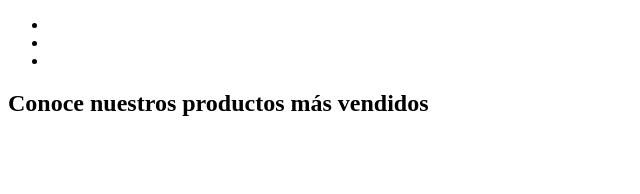
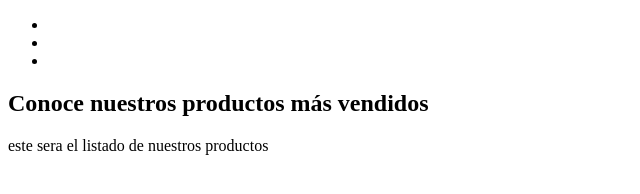
Before and after one commit to miguelortiz-code/prueba-git, a plain HTML site: page index.html in a window 1280 px wide. Shown: the whole page, without its empty margins (0-640 px from the left). Drawn offline with Linux system fonts and the light colour scheme.

```diff
--- a/index.html
+++ b/index.html
@@ -18,6 +18,7 @@
 
     <section>
         <h1>Conoce nuestros productos más vendidos</h1>
+        <p>este sera el listado de nuestros productos</p>
     </section>
 </body>
 </html>
```
